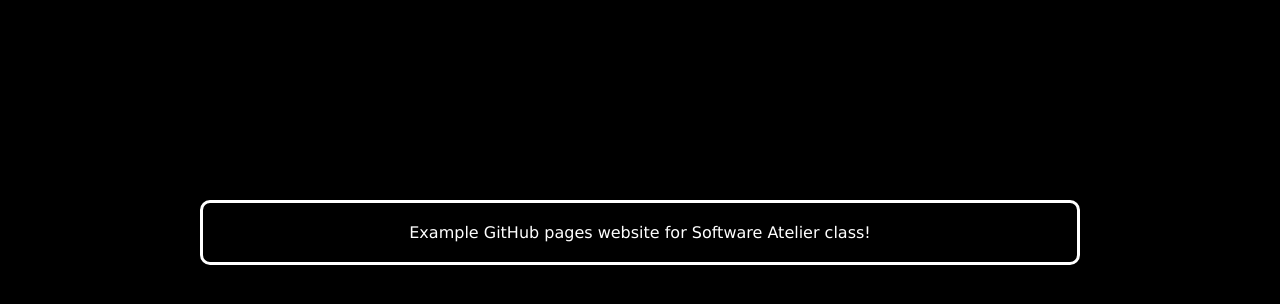
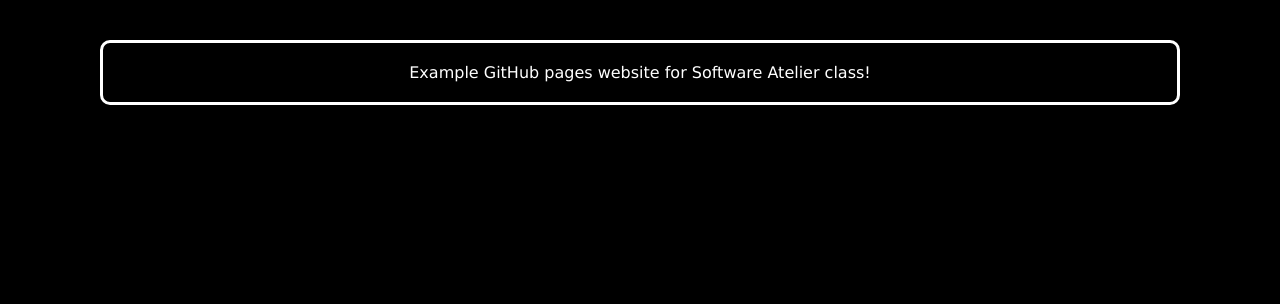
Before and after one commit to victorjaneczkoo/victorjaneczkoo.github.io, a plain HTML site: page index.html in a window 1280 px wide. Drawn offline with Linux system fonts and the light colour scheme.

Commit message:
Update index.html

```diff
--- a/index.html
+++ b/index.html
@@ -14,9 +14,9 @@
       body {
         border-style: solid;
         border-radius: 10px;
-        margin-top: 200px;
-        margin-left: 200px;
-        margin-right: 200px;
+        margin-top: 40px;
+        margin-left: 100px;
+        margin-right: 100px;
         padding: 20px;
       }
     </style>
```
